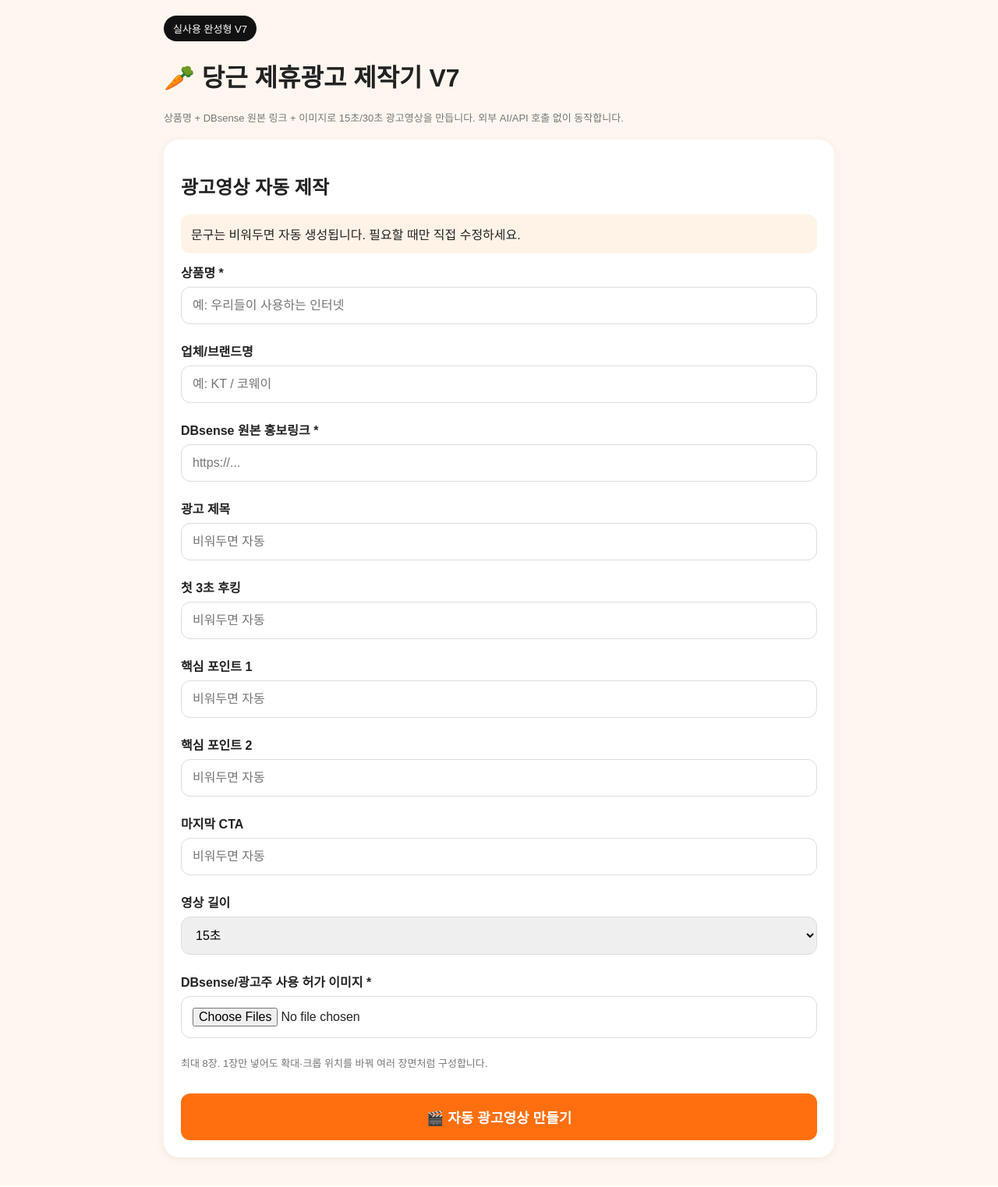
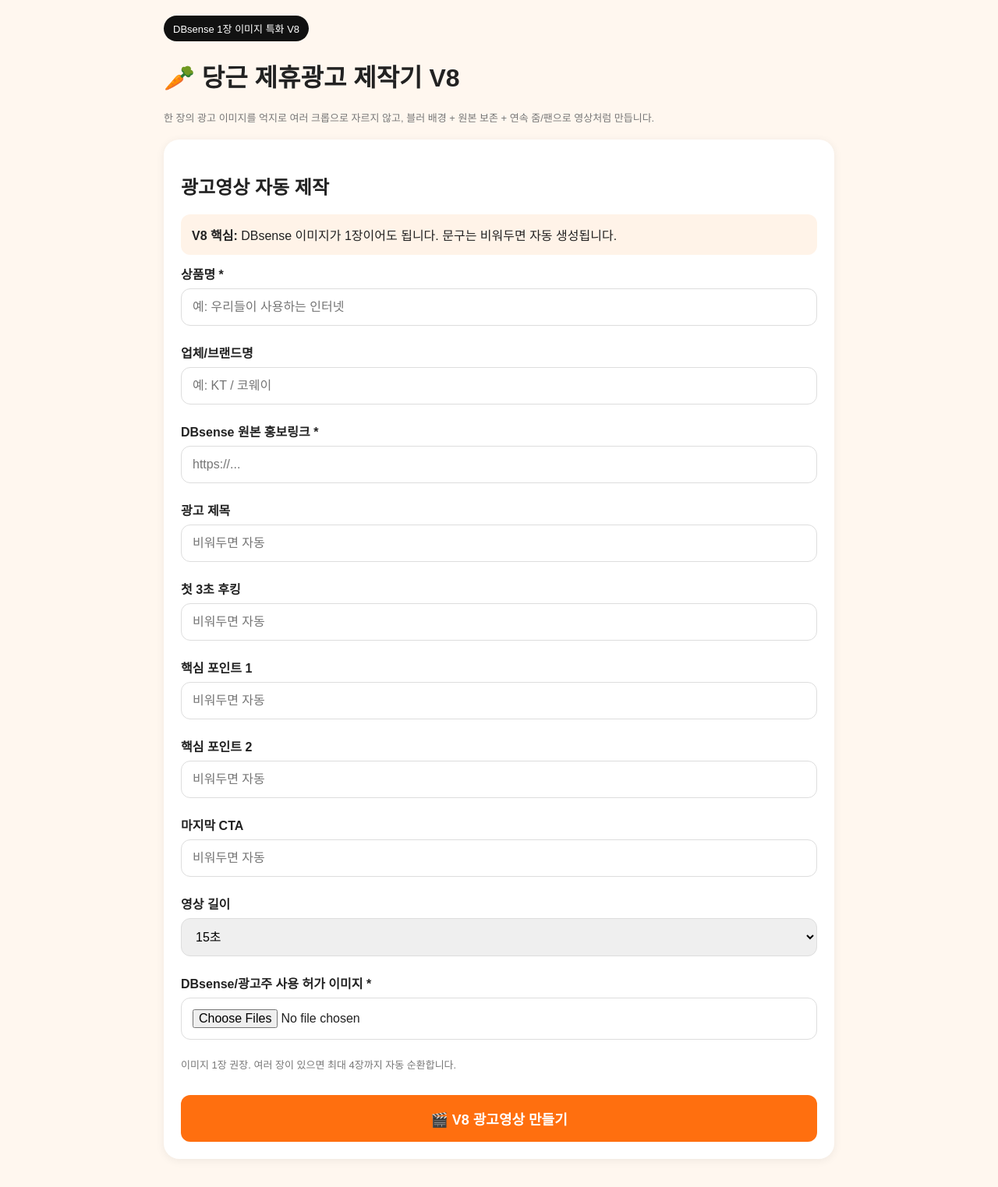
Before and after one commit to yoshiki170385-creator/danggeun-ad-maker, a Flask app: page / in a window 1280 px wide. Shown: the whole page at 78% size. Run offline with Flask 3, Linux system fonts and the light colour scheme.

Commit message:
Update index.html

```diff
--- a/templates/index.html
+++ b/templates/index.html
@@ -1,69 +1,40 @@
-<!doctype html>
-<html lang="ko">
-<head>
-<meta charset="utf-8">
-<meta name="viewport" content="width=device-width,initial-scale=1">
-<title>당근 제휴광고 제작기 V7</title>
+<!doctype html><html lang="ko"><head>
+<meta charset="utf-8"><meta name="viewport" content="width=device-width,initial-scale=1">
+<title>당근 제휴광고 제작기 V8</title>
 <style>
 body{font-family:Arial,sans-serif;background:#fff7ef;margin:0;color:#222}
-.wrap{max-width:860px;margin:auto;padding:20px}
-.badge{display:inline-block;background:#111;color:#fff;border-radius:999px;padding:7px 12px;font-size:13px}
+.wrap{max-width:860px;margin:auto;padding:20px}.badge{display:inline-block;background:#111;color:#fff;border-radius:999px;padding:7px 12px;font-size:13px}
 .card{background:#fff;border-radius:20px;padding:22px;margin:16px 0;box-shadow:0 2px 12px #0001}
 label{display:block;font-weight:700;margin-top:12px}
 input,select{width:100%;box-sizing:border-box;padding:14px;margin:7px 0 10px;border:1px solid #ddd;border-radius:12px;font-size:16px}
 button{width:100%;background:#ff6f0f;color:#fff;border:0;border-radius:12px;padding:17px;font-size:18px;font-weight:bold;margin-top:14px}
-.muted{color:#777;font-size:13px;line-height:1.6}
-.tip{background:#fff3e8;border-radius:12px;padding:13px;margin:12px 0}
-</style>
-</head>
-<body>
-<div class="wrap">
-<span class="badge">실사용 완성형 V7</span>
-<h1>🥕 당근 제휴광고 제작기 V7</h1>
-<p class="muted">상품명 + DBsense 원본 링크 + 이미지로 15초/30초 광고영상을 만듭니다. 외부 AI/API 호출 없이 동작합니다.</p>
+.muted{color:#777;font-size:13px;line-height:1.6}.tip{background:#fff3e8;border-radius:12px;padding:14px;margin:12px 0}
+</style></head>
+<body><div class="wrap">
+<span class="badge">DBsense 1장 이미지 특화 V8</span>
+<h1>🥕 당근 제휴광고 제작기 V8</h1>
+<p class="muted">한 장의 광고 이미지를 억지로 여러 크롭으로 자르지 않고, 블러 배경 + 원본 보존 + 연속 줌/팬으로 영상처럼 만듭니다.</p>
 
-<div class="card">
-<h2>광고영상 자동 제작</h2>
-<div class="tip">문구는 비워두면 자동 생성됩니다. 필요할 때만 직접 수정하세요.</div>
+<div class="card"><h2>광고영상 자동 제작</h2>
+<div class="tip"><b>V8 핵심:</b> DBsense 이미지가 1장이어도 됩니다. 문구는 비워두면 자동 생성됩니다.</div>
 
 <form action="/video-form" method="post" enctype="multipart/form-data">
-<label>상품명 *</label>
-<input name="product" required placeholder="예: 우리들이 사용하는 인터넷">
+<label>상품명 *</label><input name="product" required placeholder="예: 우리들이 사용하는 인터넷">
+<label>업체/브랜드명</label><input name="brand" placeholder="예: KT / 코웨이">
+<label>DBsense 원본 홍보링크 *</label><input name="url" required placeholder="https://...">
 
-<label>업체/브랜드명</label>
-<input name="brand" placeholder="예: KT / 코웨이">
-
-<label>DBsense 원본 홍보링크 *</label>
-<input name="url" required placeholder="https://...">
-
-<label>광고 제목</label>
-<input name="title" placeholder="비워두면 자동">
-
-<label>첫 3초 후킹</label>
-<input name="hook" placeholder="비워두면 자동">
-
-<label>핵심 포인트 1</label>
-<input name="point1" placeholder="비워두면 자동">
-
-<label>핵심 포인트 2</label>
-<input name="point2" placeholder="비워두면 자동">
-
-<label>마지막 CTA</label>
-<input name="cta" placeholder="비워두면 자동">
+<label>광고 제목</label><input name="title" placeholder="비워두면 자동">
+<label>첫 3초 후킹</label><input name="hook" placeholder="비워두면 자동">
+<label>핵심 포인트 1</label><input name="point1" placeholder="비워두면 자동">
+<label>핵심 포인트 2</label><input name="point2" placeholder="비워두면 자동">
+<label>마지막 CTA</label><input name="cta" placeholder="비워두면 자동">
 
 <label>영상 길이</label>
-<select name="duration">
-<option value="15">15초</option>
-<option value="30">30초</option>
-</select>
+<select name="duration"><option value="15">15초</option><option value="30">30초</option></select>
 
 <label>DBsense/광고주 사용 허가 이미지 *</label>
 <input name="images" type="file" accept="image/*" multiple required>
-<p class="muted">최대 8장. 1장만 넣어도 확대·크롭 위치를 바꿔 여러 장면처럼 구성합니다.</p>
+<p class="muted">이미지 1장 권장. 여러 장이 있으면 최대 4장까지 자동 순환합니다.</p>
 
-<button type="submit">🎬 자동 광고영상 만들기</button>
-</form>
-</div>
-</div>
-</body>
-</html>
+<button type="submit">🎬 V8 광고영상 만들기</button>
+</form></div></div></body></html>
```
